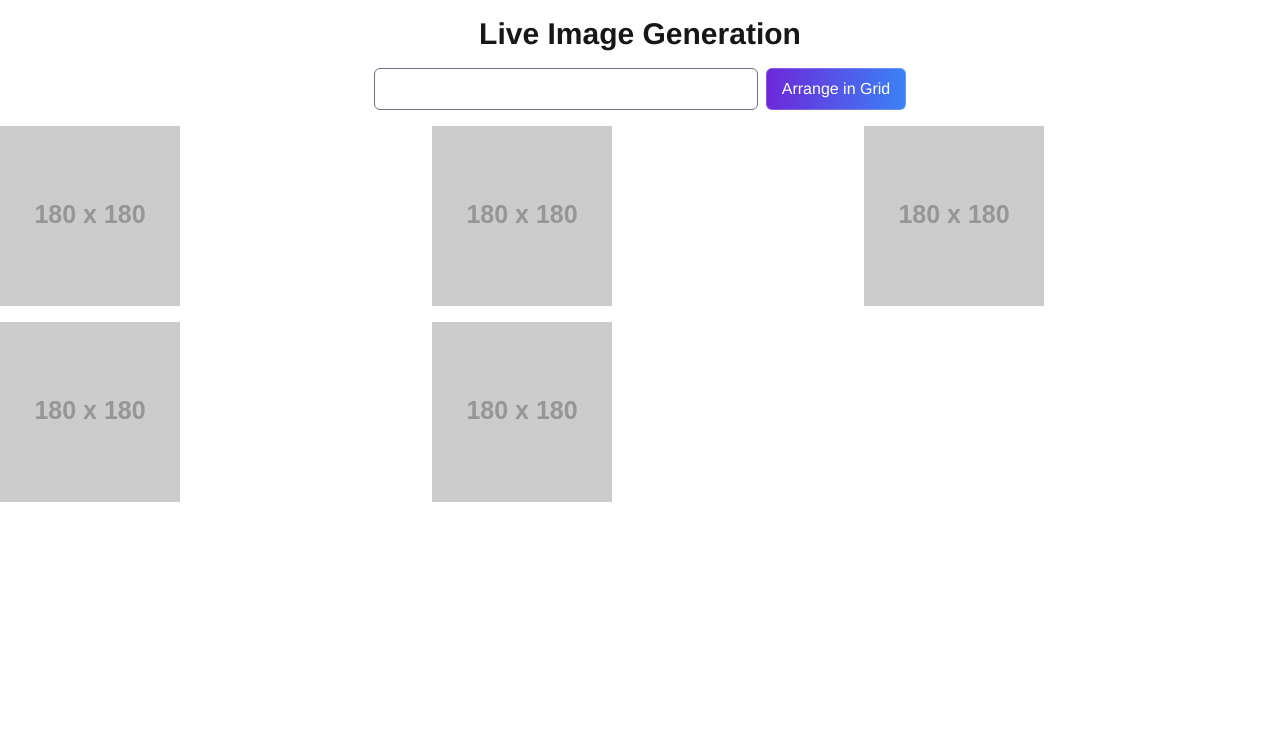
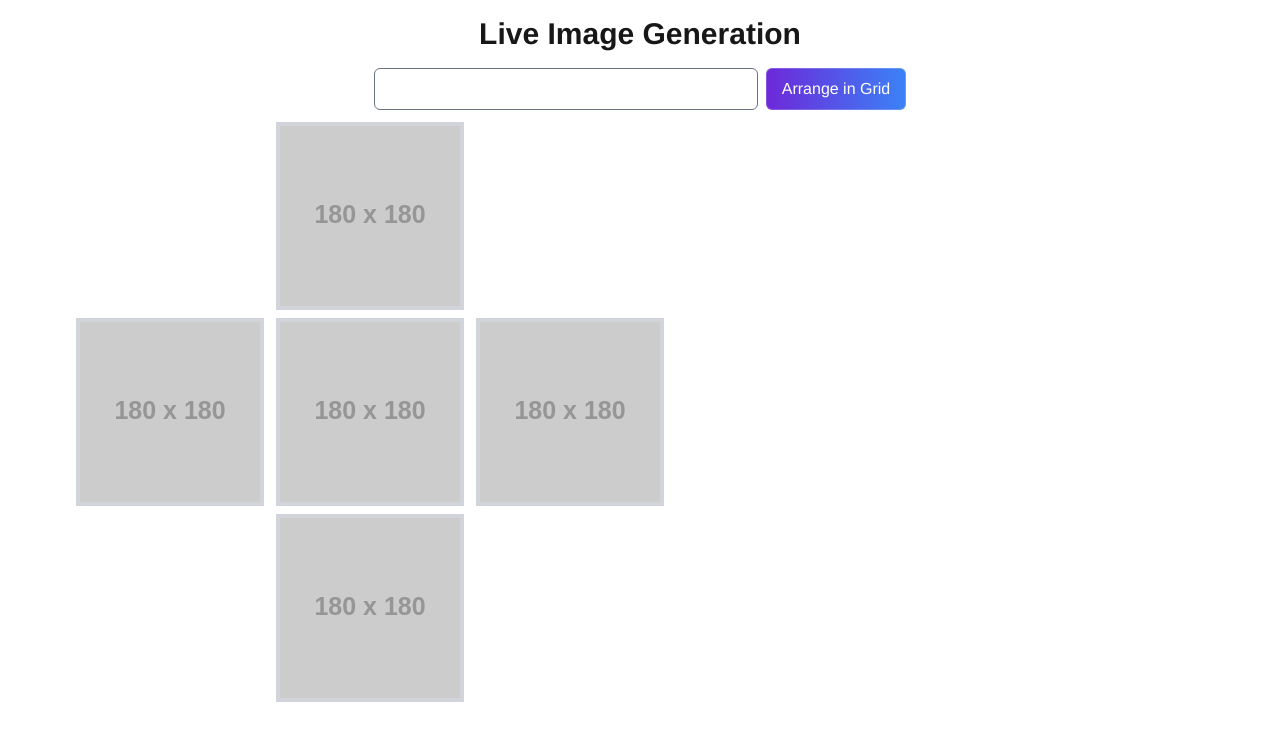
Before and after one commit to mattma/image-gen, a Next.js app: page / in a window 1280 px wide. Shown: the top 740 px of the page. Built offline with nearby package versions, Linux system fonts and the light colour scheme.

Commit message:
display image grid

```diff
--- a/src/app/page.tsx
+++ b/src/app/page.tsx
@@ -28,7 +28,7 @@ export default function Home() {
           </button>
         </div>
 
-        <div className="mt-4">
+        <div className="mt-4 ml-20 w-[600px]">
           <ImageGrid />
         </div>
       </div>
--- a/src/components/image-grid.tsx
+++ b/src/components/image-grid.tsx
@@ -6,9 +6,12 @@ const ImageGrid = () => {
   }
 
   return (
-    <div className="relative grid grid-cols-3 gap-4">
+    <div className="grid grid-cols-3 gap-4">
       {[...Array(5)].map((_, index) => (
-        <div key={index} className="hover:z-10">
+        <div
+          key={index}
+          className="relative z-0 hover:z-10 first:col-start-2 first:col-span-3 last:col-span-3 last:col-start-2"
+        >
           <Img
             src="https://placehold.co/180"
             alt="Lorem ipsum dolor sit amet lorem ipsum dolor sit amet lorem ipsum dolor sit amet lorem ipsum dolor sit amet"
--- a/src/components/image.tsx
+++ b/src/components/image.tsx
@@ -25,7 +25,7 @@ const Img = ({ src, alt, onClick }: ImageProps) => {
   ]
 
   return (
-    <div className="group relative w-[180px] h-[180px]">
+    <div className="group relative w-[180px] h-[180px] ring-4 ring-gray-300">
       <img src={src} alt={alt} className="w-full h-full object-cover  hover:cursor-grabbing" />
 
       <div className="absolute bottom-2 right-4 flex gap-1 opacity-0 group-hover:opacity-100 transition-opacity duration-300">
```
